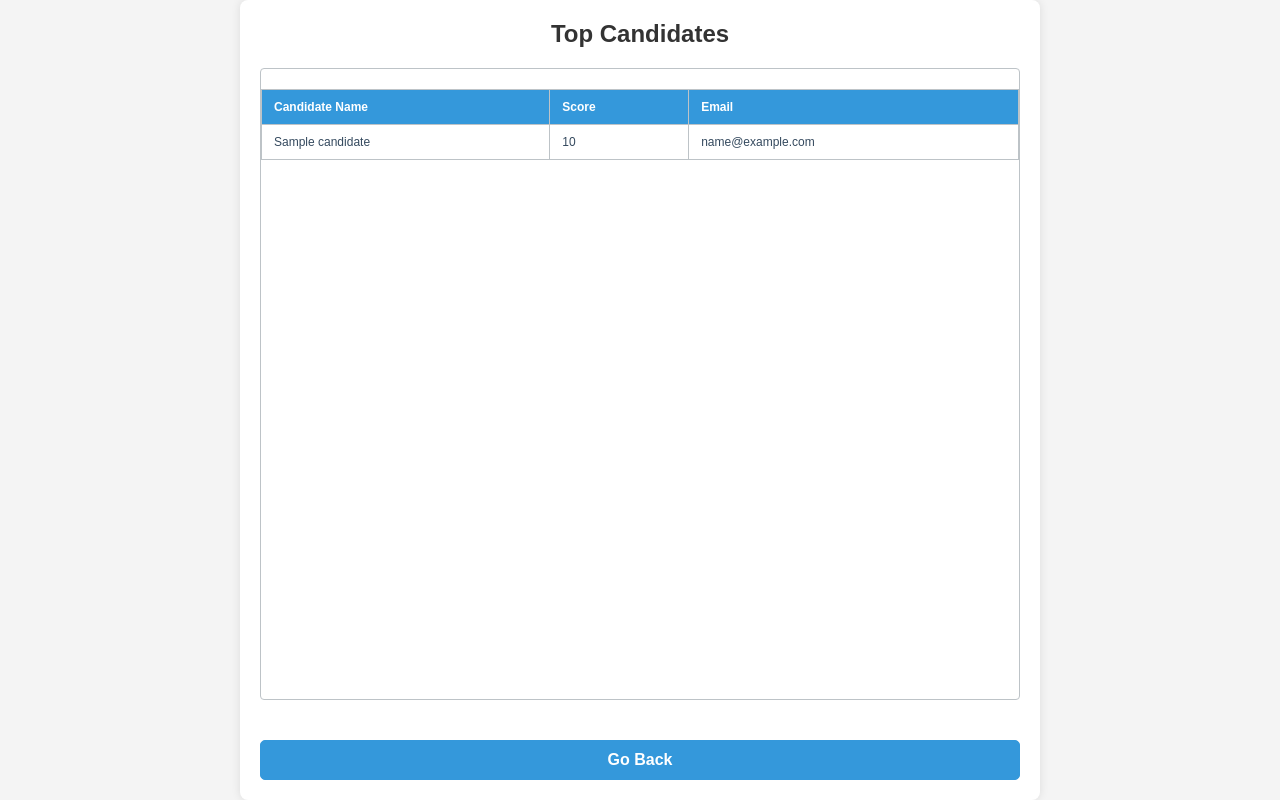
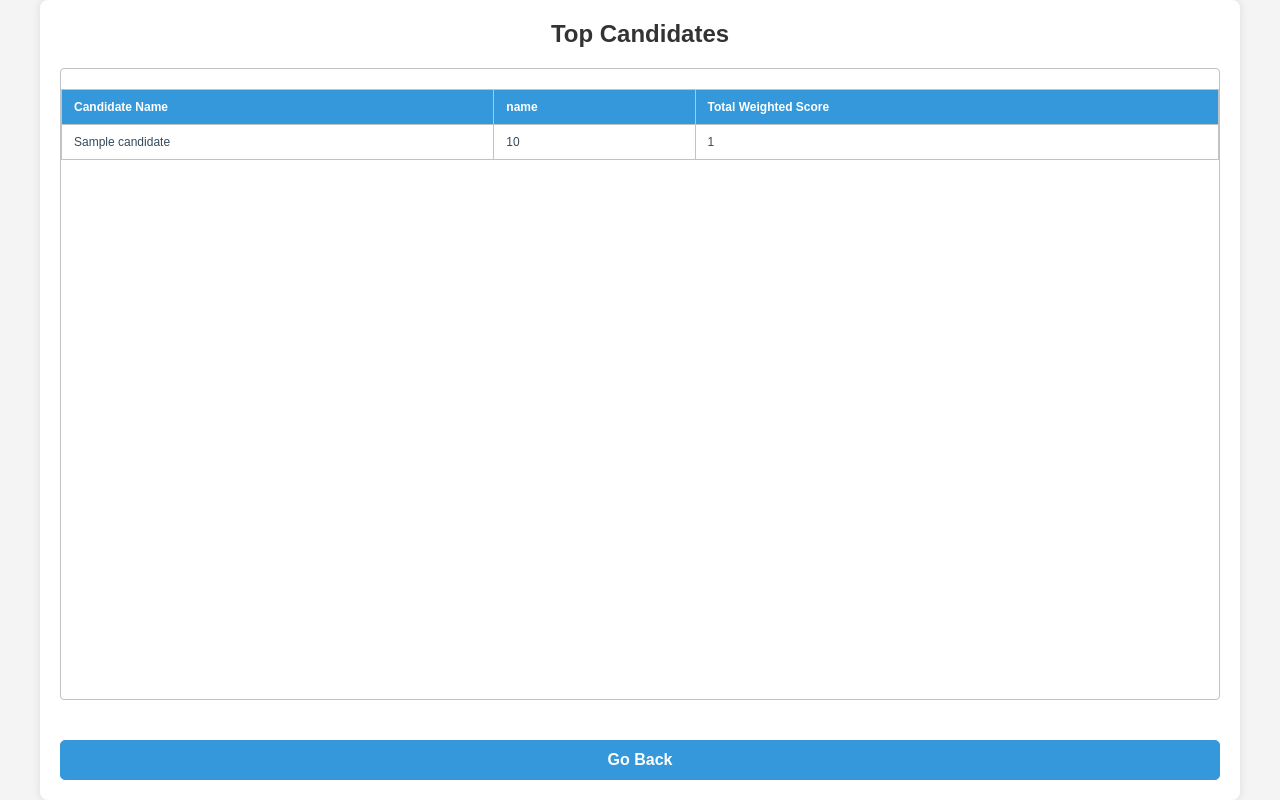
Before and after one commit to musama2019/Resume-sorter, a Flask app: template templates/results.html in a window 1280 px wide. Run offline with Flask 3, Linux system fonts and the light colour scheme; the template is opened without the code that fills it: most values are stand-ins (such as "Sample title", 1, 10 or a date in 2020).

Commit message:
Update results.html

```diff
--- a/templates/results.html
+++ b/templates/results.html
@@ -14,14 +15,14 @@
         }
 
         .container {
-            max-width: 800px;
+            max-width: 1200px;
             margin: 0 auto;
             padding: 20px;
             background-color: #fff;
             box-shadow: 0 0 10px rgba(0, 0, 0, 0.1);
             display: flex;
             flex-direction: column;
-            height: 100vh; /* Full height of the viewport */
+            height: 100vh;
         }
 
         h1 {
@@ -84,16 +86,20 @@
                 <thead>
                     <tr>
                         <th>Candidate Name</th>
-                        <th>Score</th>
-                        <th>Email</th>
+                        {% for criterion in top_candidates[0][2].keys() %}
+                            <th>{{ criterion }}</th>
+                        {% endfor %}
+                        <th>Total Weighted Score</th>
                     </tr>
                 </thead>
                 <tbody>
-                    {% for candidate_name, score, email in top_candidates %}
+                    {% for candidate_name, total_score, individual_scores in top_candidates %}
                         <tr>
                             <td>{{ candidate_name }}</td>
-                            <td>{{ score }}</td>
-                            <td>{{ email }}</td>
+                            {% for criterion, score in individual_scores.items() %}
+                                <td>{{ score }}</td>
+                            {% endfor %}
+                            <td>{{ total_score | round(2)}}</td>
                         </tr>
                     {% endfor %}
                 </tbody>
```
Also changed, not shown: other parts of templates/results.html (+21 -19 lines).
